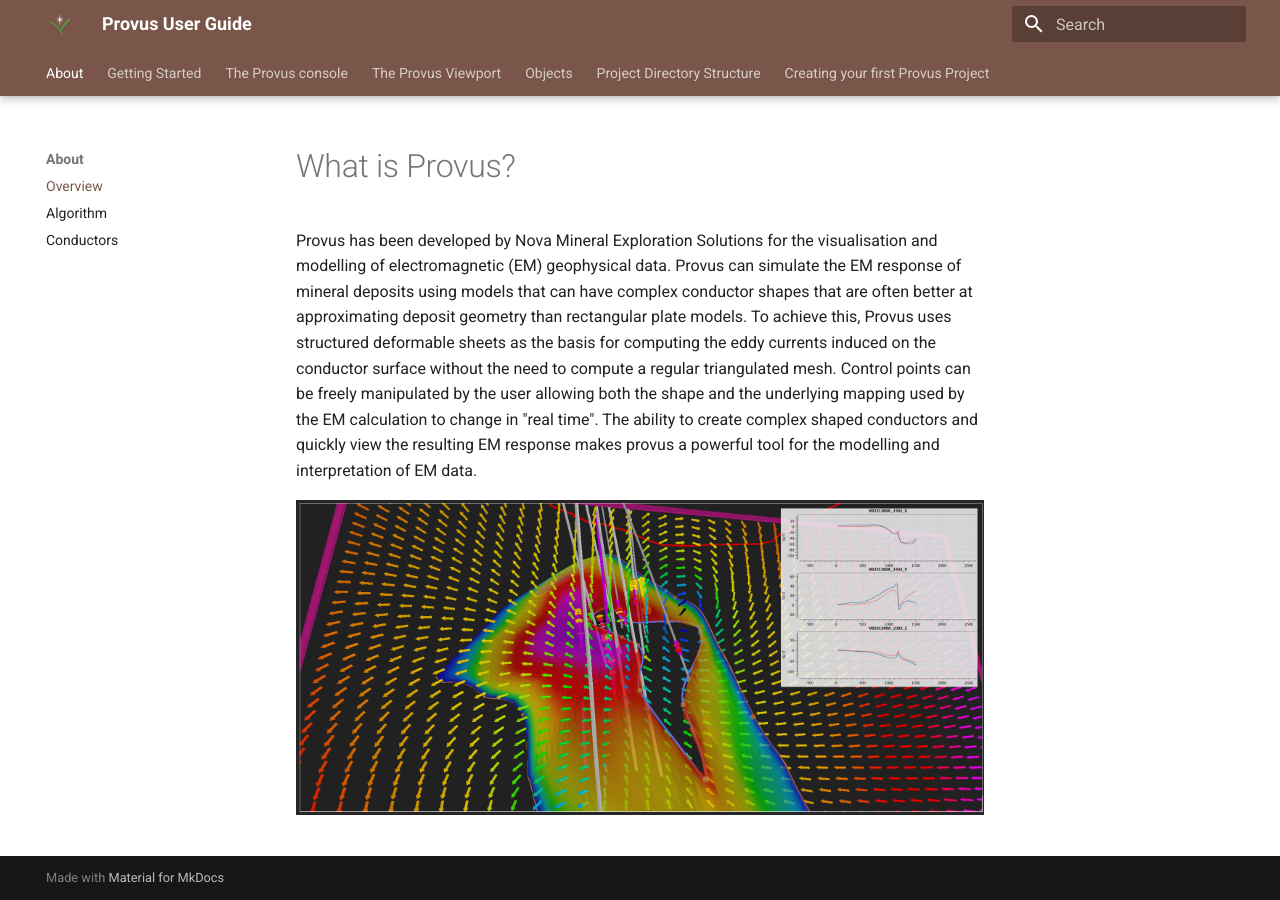
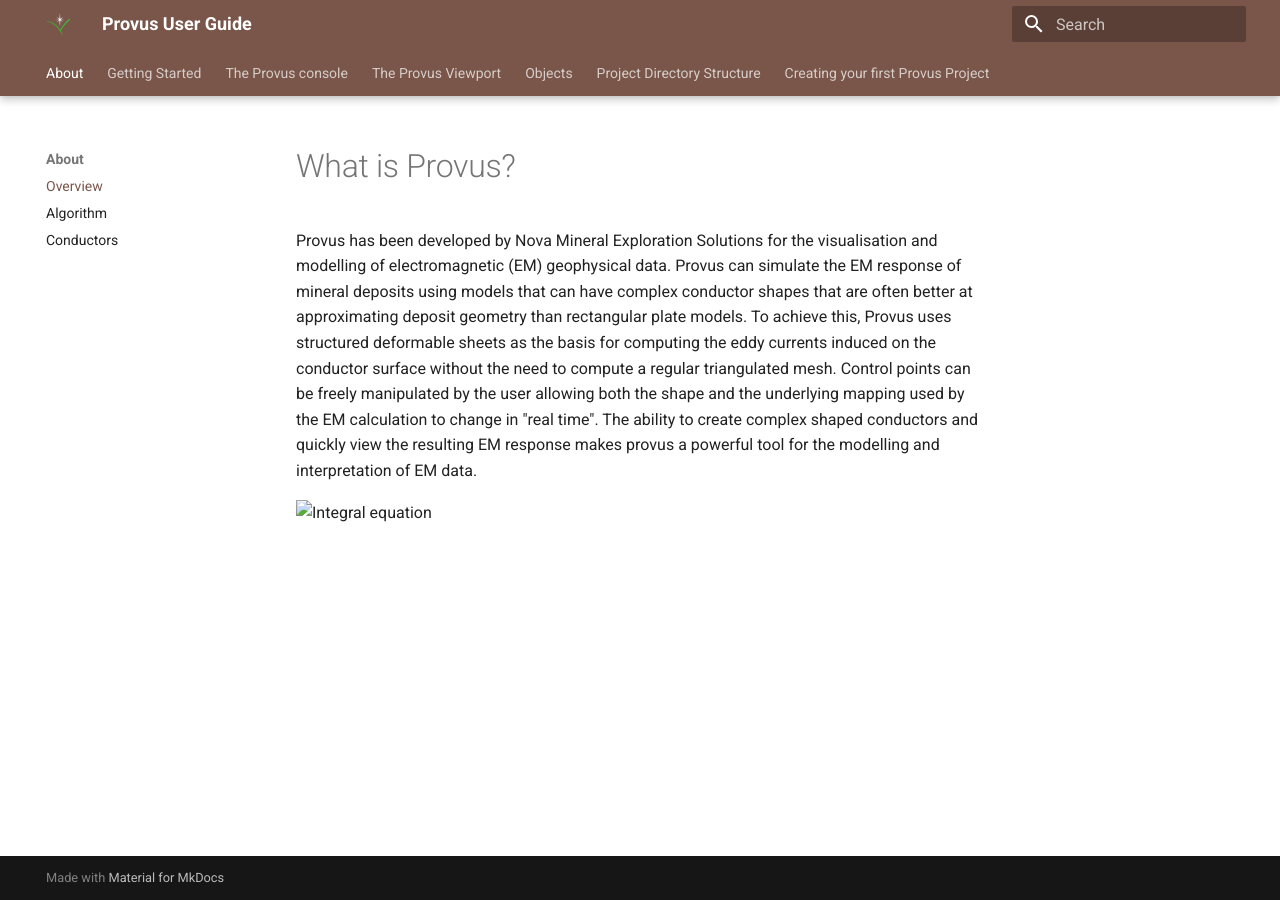
Before and after one commit to anthonyznova/Provdoc, an MkDocs documentation site: the page built from docs/about/overview.md, in a window 1280 px wide. Built offline with MkDocs 1.6.1 and Material for MkDocs 9.7.7, drawn with Linux system fonts in a browser that asks for light colours.

Commit message:
Update overview.md

```diff
--- a/docs/about/overview.md
+++ b/docs/about/overview.md
@@ -2,4 +2,4 @@
 
 Provus has been developed by Nova Mineral Exploration Solutions for the visualisation and modelling of electromagnetic (EM) geophysical data. Provus can simulate the EM response of mineral deposits using models that can have complex conductor shapes that are often better at approximating deposit geometry than rectangular plate models. To achieve this, Provus uses structured deformable sheets as the basis for computing the eddy currents induced on the conductor surface without the need to compute a regular triangulated mesh. Control points can be freely manipulated by the user allowing both the shape and the underlying mapping used by the EM calculation to change in "real time". The ability to create complex shaped conductors and quickly view the resulting EM response makes provus a powerful tool for the modelling and interpretation of EM data.
 
-![Integral equation](/Provdoc/images/finalimage.png)
+![Integral equation](/Provdoc/docs/images/finalimage.png)
```
